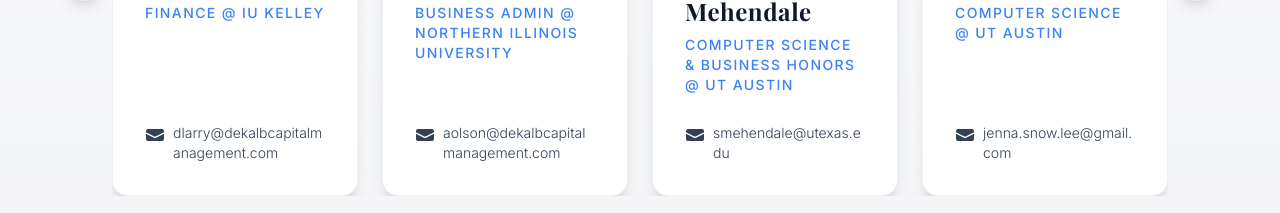
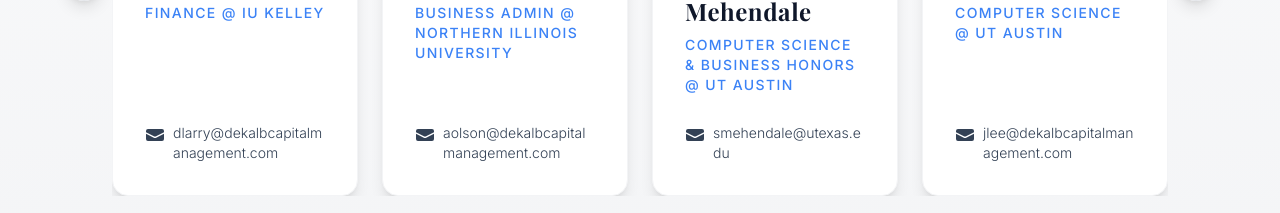
Before and after one commit to Dekalb-Capital-Management-LLC/public-website, a React (Create React App) app: page / in a window 1280 px wide. Shown: the part 2239-2452 px from the top of the page. Built offline with nearby package versions, Linux system fonts and the light colour scheme.

Commit message:
fix: update email address

```diff
--- a/src/components/sections/CardGrid.js
+++ b/src/components/sections/CardGrid.js
@@ -58,7 +58,7 @@ export default function CardGrid() {
     {
       name: "Jenna Lee",
       role: "Computer Science @ UT Austin",
-      email: "jenna.snow.lee@gmail.com",
+      email: "jlee@dekalbcapitalmanagement.com",
       img: jennaImg,
     },
     {
```
